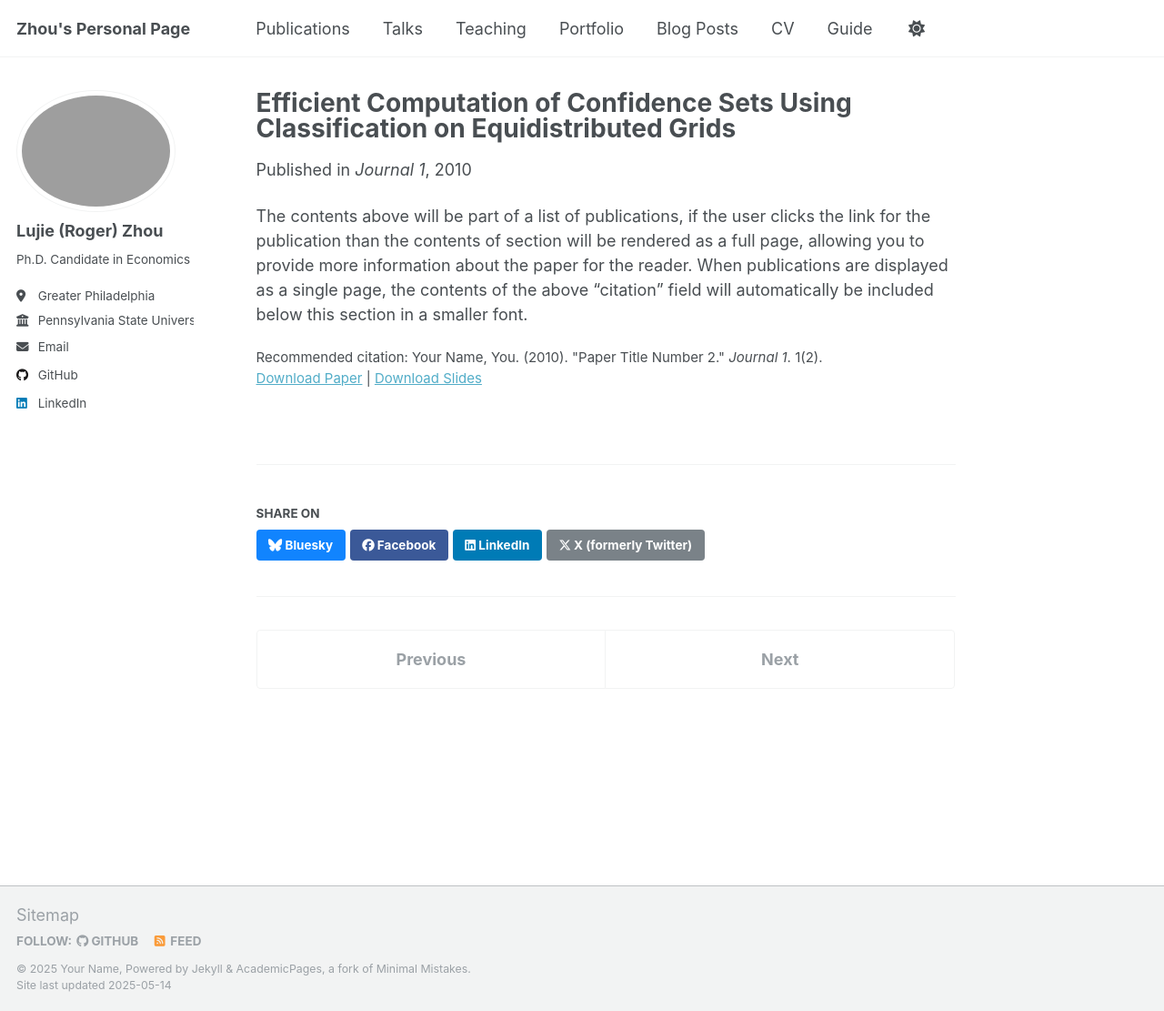
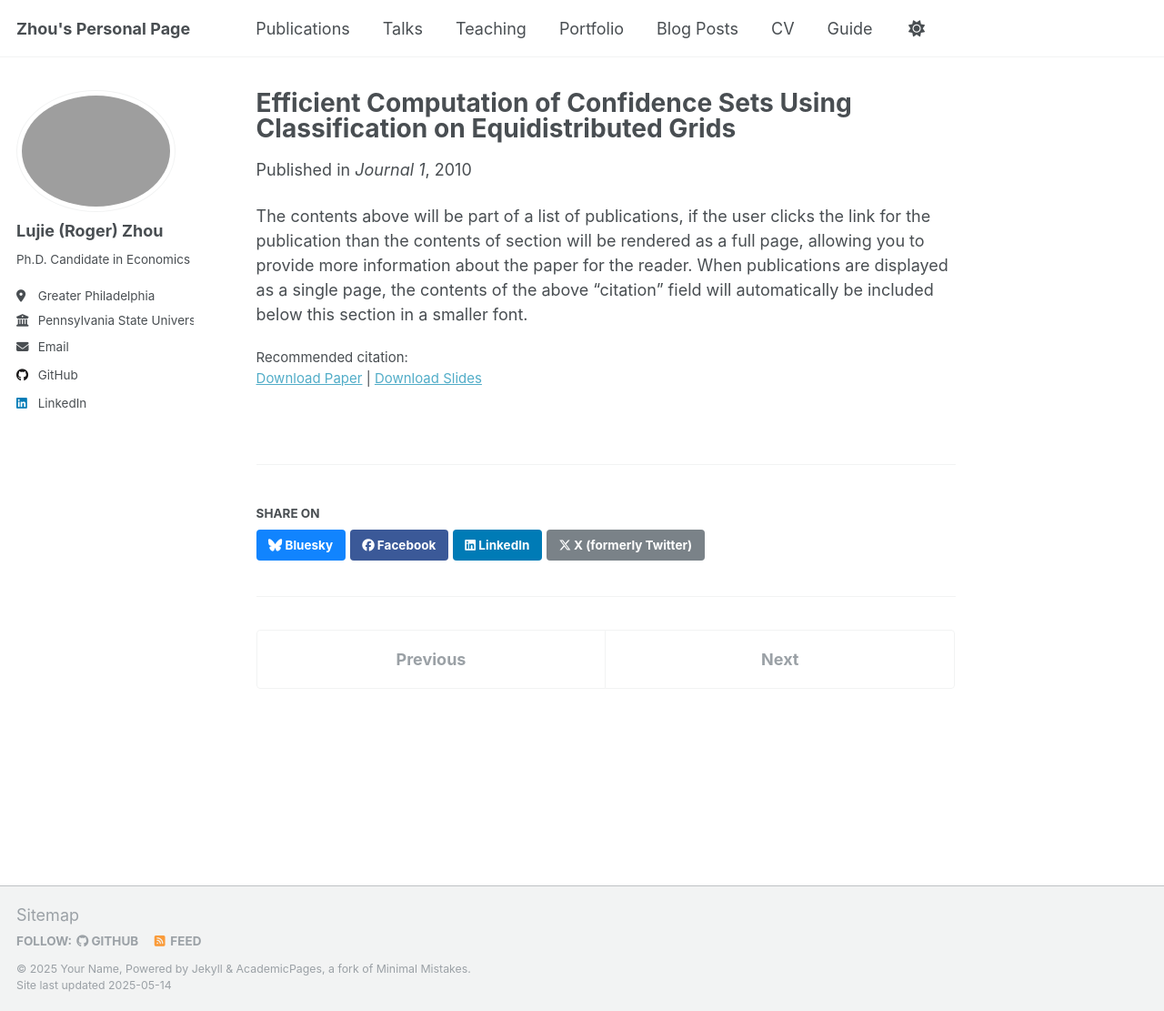
Before and after one commit to lbz5158/lujiezhou.github.io, a Jekyll site: the page built from _publications/svm.md, in a window 1280 px wide and 1111 px high. Shown: the whole window at 91% size. Built offline with Jekyll 4.4.1, drawn with Linux system fonts in a browser that asks for light colours.

Commit message:
Update svm.md

```diff
--- a/_publications/svm.md
+++ b/_publications/svm.md
@@ -3,14 +3,14 @@ title: "Efficient Computation of Confidence Sets Using Classification on Equidis
 "
 collection: publications
 category: manuscripts
-permalink: /publication/2010-10-01-paper-title-number-2
-excerpt: 'Economic models produce moment inequalities, which can be used to form tests of the true parameters. Confidence sets (CS) of the true parameters are derived by inverting these tests. However, they often lack analytical expressions, necessitating a grid search to obtain the CS numerically by retaining the grid points that pass the test. When the statistic is not asymptotically pivotal, constructing the critical value for each grid point in the parameter space adds to the computational burden. In this paper, we convert the computational issue into a classification problem by using a support vector machine (SVM) classifier. Its decision function provides a faster and more systematic way of dividing the parameter space into two regions: inside vs. outside of the confidence set. We label those points in the CS as 1 and those outside as -1. Researchers can train the SVM classifier on a grid of manageable size and use it to determine whether points on denser grids are in the CS or not. We establish certain conditions for the grid so that there is a tuning that allows us to asymptotically reproduce the test in the CS. This means that in the limit, a point is classified as belonging to the confidence set if and only if it is labeled as 1 by the SVM.
+permalink:
+excerpt: 'Abstract: Economic models produce moment inequalities, which can be used to form tests of the true parameters. Confidence sets (CS) of the true parameters are derived by inverting these tests. However, they often lack analytical expressions, necessitating a grid search to obtain the CS numerically by retaining the grid points that pass the test. When the statistic is not asymptotically pivotal, constructing the critical value for each grid point in the parameter space adds to the computational burden. In this paper, we convert the computational issue into a classification problem by using a support vector machine (SVM) classifier. Its decision function provides a faster and more systematic way of dividing the parameter space into two regions: inside vs. outside of the confidence set. We label those points in the CS as 1 and those outside as -1. Researchers can train the SVM classifier on a grid of manageable size and use it to determine whether points on denser grids are in the CS or not. We establish certain conditions for the grid so that there is a tuning that allows us to asymptotically reproduce the test in the CS. This means that in the limit, a point is classified as belonging to the confidence set if and only if it is labeled as 1 by the SVM.
 .'
 date: 2010-10-01
 venue: 'Journal 1'
 slidesurl: ''
 paperurl: 'https://arxiv.org/pdf/2401.01804'
-citation: 'Your Name, You. (2010). &quot;Paper Title Number 2.&quot; <i>Journal 1</i>. 1(2).'
+citation: ''
 ---
 
 The contents above will be part of a list of publications, if the user clicks the link for the publication than the contents of section will be rendered as a full page, allowing you to provide more information about the paper for the reader. When publications are displayed as a single page, the contents of the above "citation" field will automatically be included below this section in a smaller font.
```
